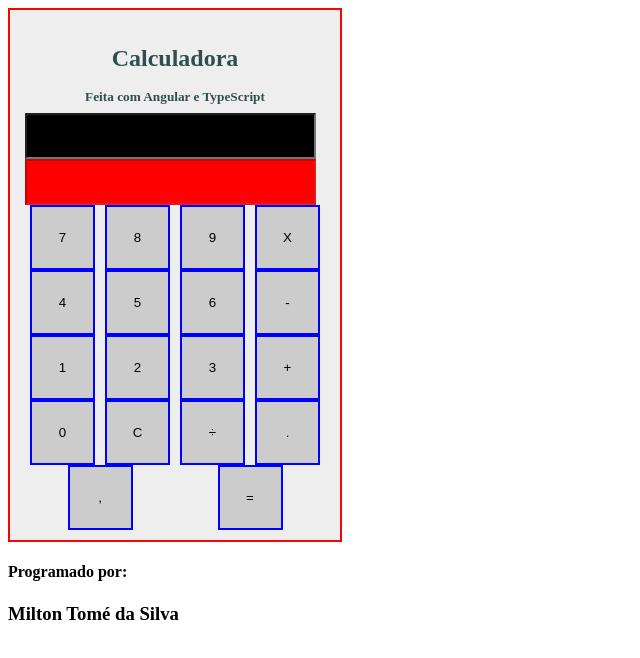
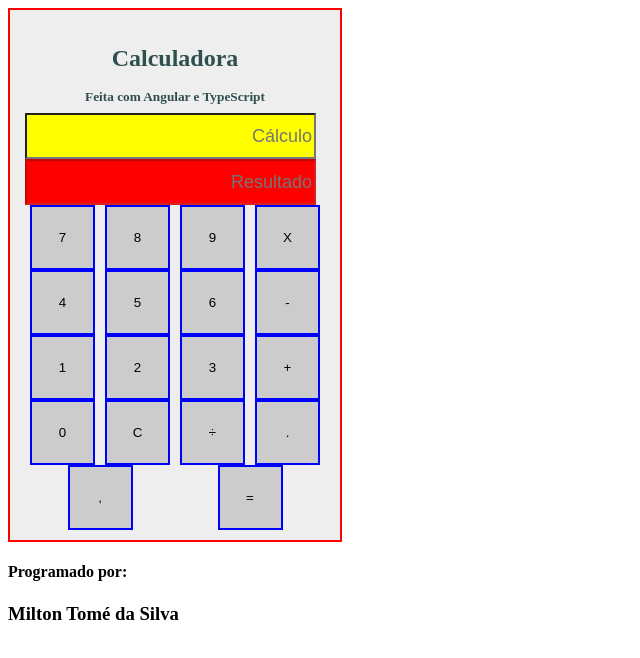
Before and after one commit to MiltonTSilva/calculadora-angular, an Angular app: page / in a window 1280 px wide. Shown: the top 658 px of the page, without its empty margins (0-640 px from the left). Built offline with nearby package versions, Linux system fonts and the light colour scheme.

Commit message:
Alteração de cores

```diff
--- a/src/app/app.component.css
+++ b/src/app/app.component.css
@@ -22,10 +22,20 @@ body {
   width: 65px;
 }
 
-input {
+#valor {
   width: 283px;
   height: 40px;
-  background-color: black;
+  background-color: yellow;
+  color: red;
+  font-size: large;
+  font-family: sans-serif;
+  text-align: right;
+}
+
+#total {
+  width: 283px;
+  height: 40px;
+  background-color: red;
   color: white;
   font-size: large;
   font-family: sans-serif;
--- a/src/app/app.component.html
+++ b/src/app/app.component.html
@@ -3,13 +3,20 @@
   <h2>Calculadora</h2>
   <h5>Feita com Angular e TypeScript</h5>
   <form>
-    <input type="text" [(ngModel)]="valor" name="valor" />
+    <input
+      type="text"
+      [(ngModel)]="valor"
+      name="valor"
+      id="valor"
+      placeholder="Cálculo"
+    />
     <input
       type="text"
       disabled="disabled"
-      [ngStyle]="{ 'background-color': 'red' }"
+      placeholder="Resultado"
       [(ngModel)]="total"
       name="total"
+      id="total"
     />
   </form>
 
```
